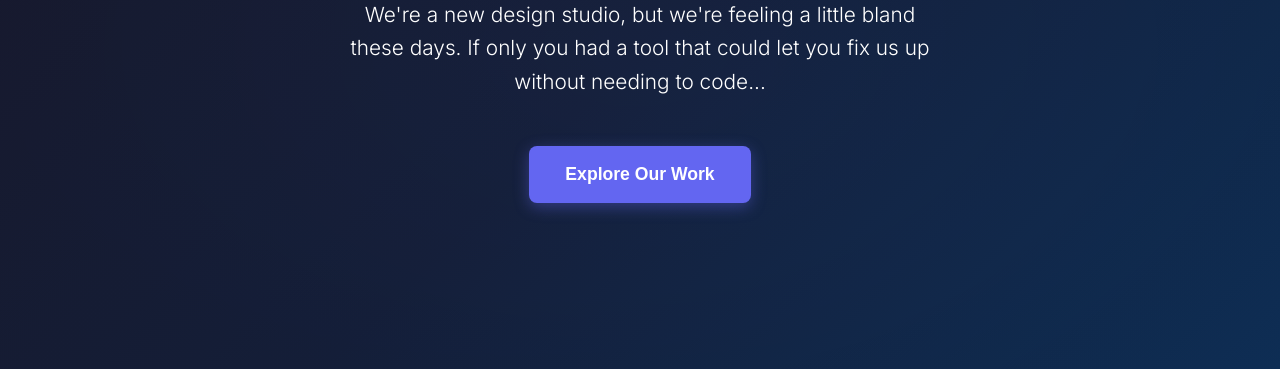
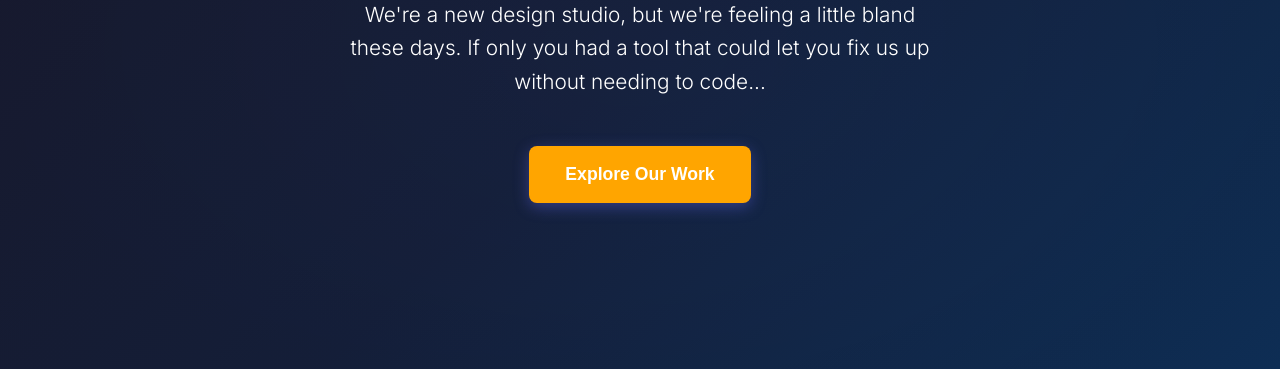
Before and after one commit to rivet-design/demo-design, a plain HTML site: page index.html in a window 1280 px wide. Shown: the part 431-800 px from the top of the page. Drawn offline with Linux system fonts and the light colour scheme.

Commit message:
feat: modified button.cta-button: make the button orange
Element: button.cta-button
XPath: //*[@id="hero"]/div[1]/button[1]

Generated by Rivet Visual Editor

```diff
--- a/index.html
+++ b/index.html
@@ -6,7 +6,8 @@
     <title>Riveter Design Studios</title>
     <link href="https://fonts.googleapis.com/css2?family=Inter:wght@300;400;500;600;700&display=swap" rel="stylesheet">
     <link rel="stylesheet" href="styles.css">
-</head>
+  <script src="https://rivet-backend.onrender.com/api/selection-script" id="rivet-selection-script"></script>
+      </head>
 <body>
     <header>
         <nav>
@@ -32,7 +33,7 @@
             <div class="hero-content">
                 <h1>(Un)Creative Design Studio</h1>
                 <p>We're a new design studio, but we're feeling a little bland these days. If only you had a tool that could let you fix us up without needing to code...</p>
-                <button class="cta-button">Explore Our Work</button>
+                <button class="cta-button" style="background-color: orange !important; border-color: orange !important;">Explore Our Work</button>
             </div>
         </section>
 
```
